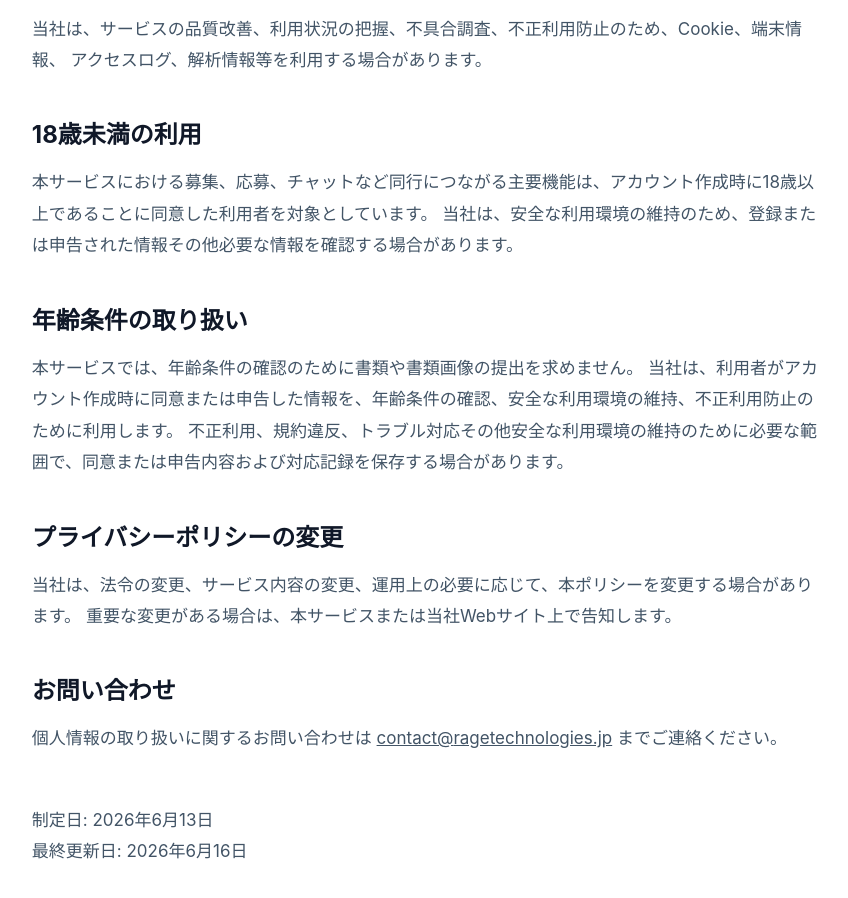
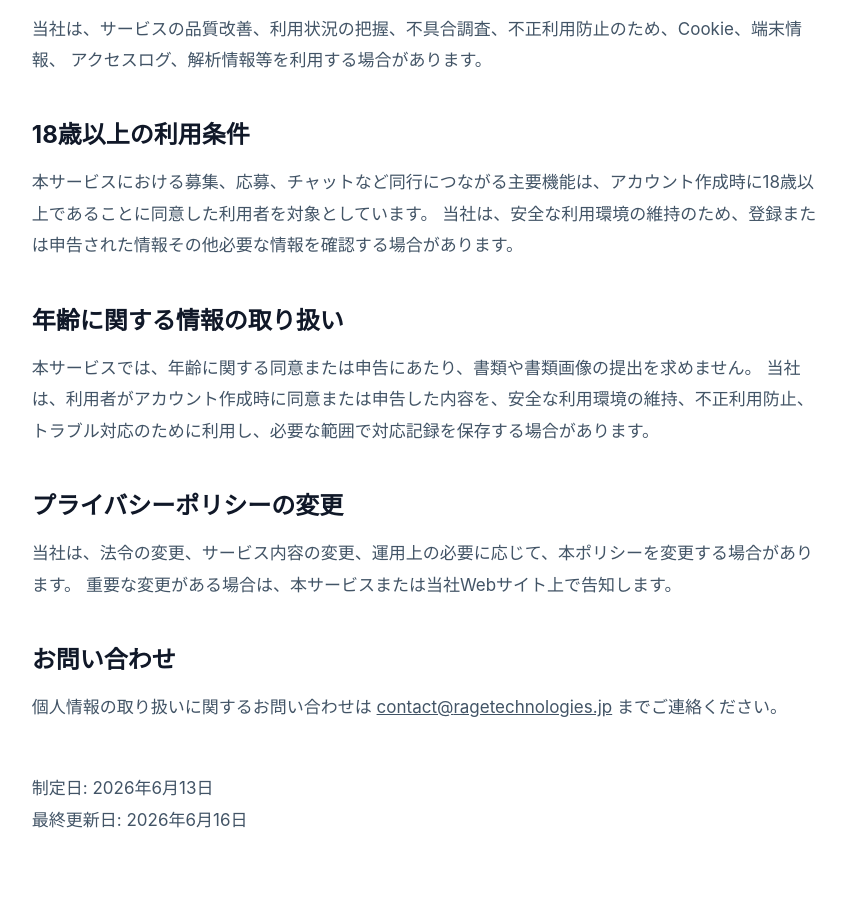
Before and after one commit to tatsupac/ragetechnologies-site, a website: page privacy.html in a window 1280 px wide. Shown: the part 2014-2912 px from the top of the page, without its empty margins (45-893 px from the left). Drawn offline with Linux system fonts and the light colour scheme.

Commit message:
Refine privacy age wording

```diff
--- a/privacy.html
+++ b/privacy.html
@@ -99,17 +99,16 @@
         アクセスログ、解析情報等を利用する場合があります。
       </p>
 
-      <h2>18歳未満の利用</h2>
+      <h2>18歳以上の利用条件</h2>
       <p>
         本サービスにおける募集、応募、チャットなど同行につながる主要機能は、アカウント作成時に18歳以上であることに同意した利用者を対象としています。
         当社は、安全な利用環境の維持のため、登録または申告された情報その他必要な情報を確認する場合があります。
       </p>
 
-      <h2>年齢条件の取り扱い</h2>
+      <h2>年齢に関する情報の取り扱い</h2>
       <p>
-        本サービスでは、年齢条件の確認のために書類や書類画像の提出を求めません。
-        当社は、利用者がアカウント作成時に同意または申告した情報を、年齢条件の確認、安全な利用環境の維持、不正利用防止のために利用します。
-        不正利用、規約違反、トラブル対応その他安全な利用環境の維持のために必要な範囲で、同意または申告内容および対応記録を保存する場合があります。
+        本サービスでは、年齢に関する同意または申告にあたり、書類や書類画像の提出を求めません。
+        当社は、利用者がアカウント作成時に同意または申告した内容を、安全な利用環境の維持、不正利用防止、トラブル対応のために利用し、必要な範囲で対応記録を保存する場合があります。
       </p>
 
       <h2>プライバシーポリシーの変更</h2>
```
